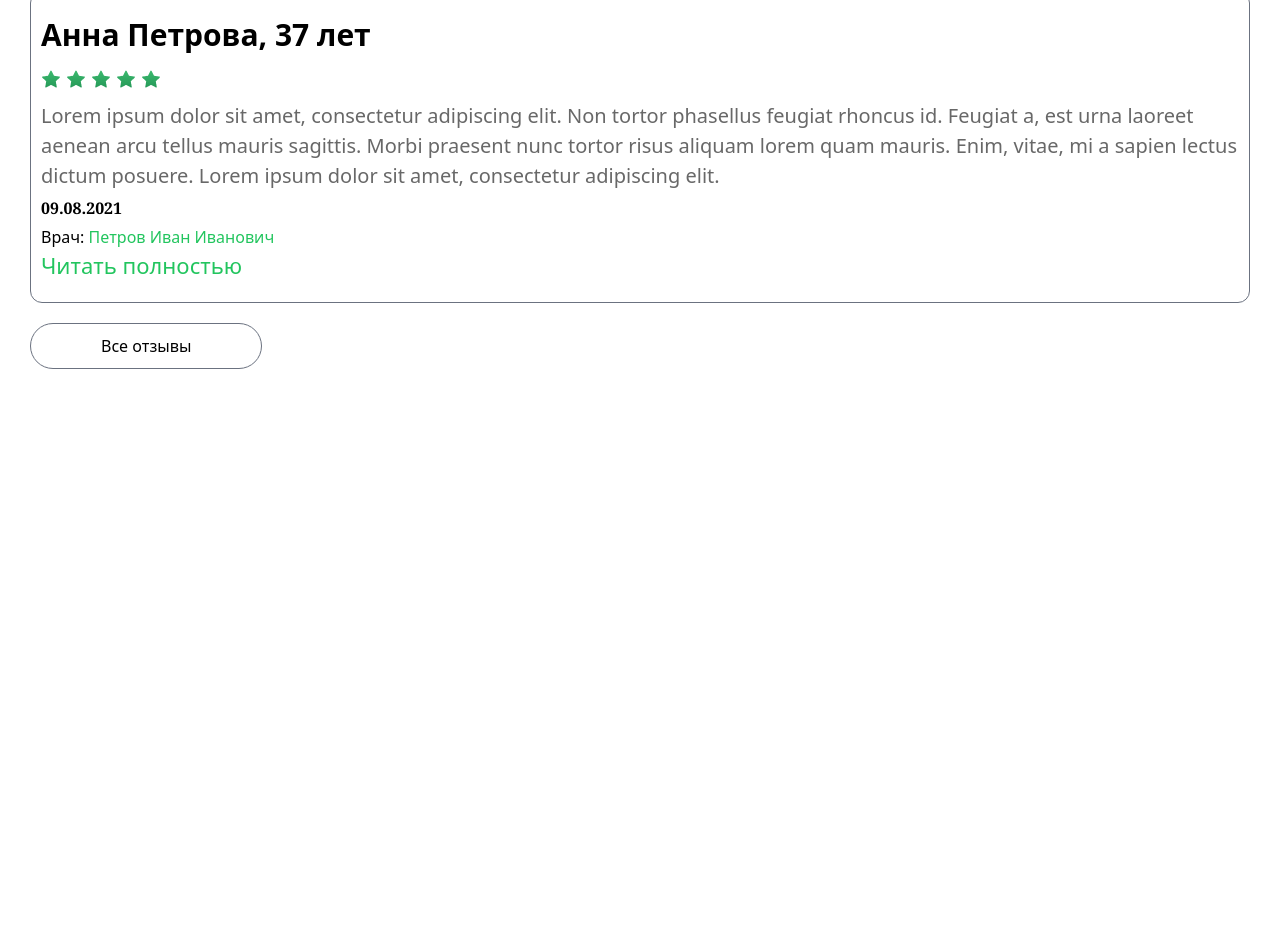
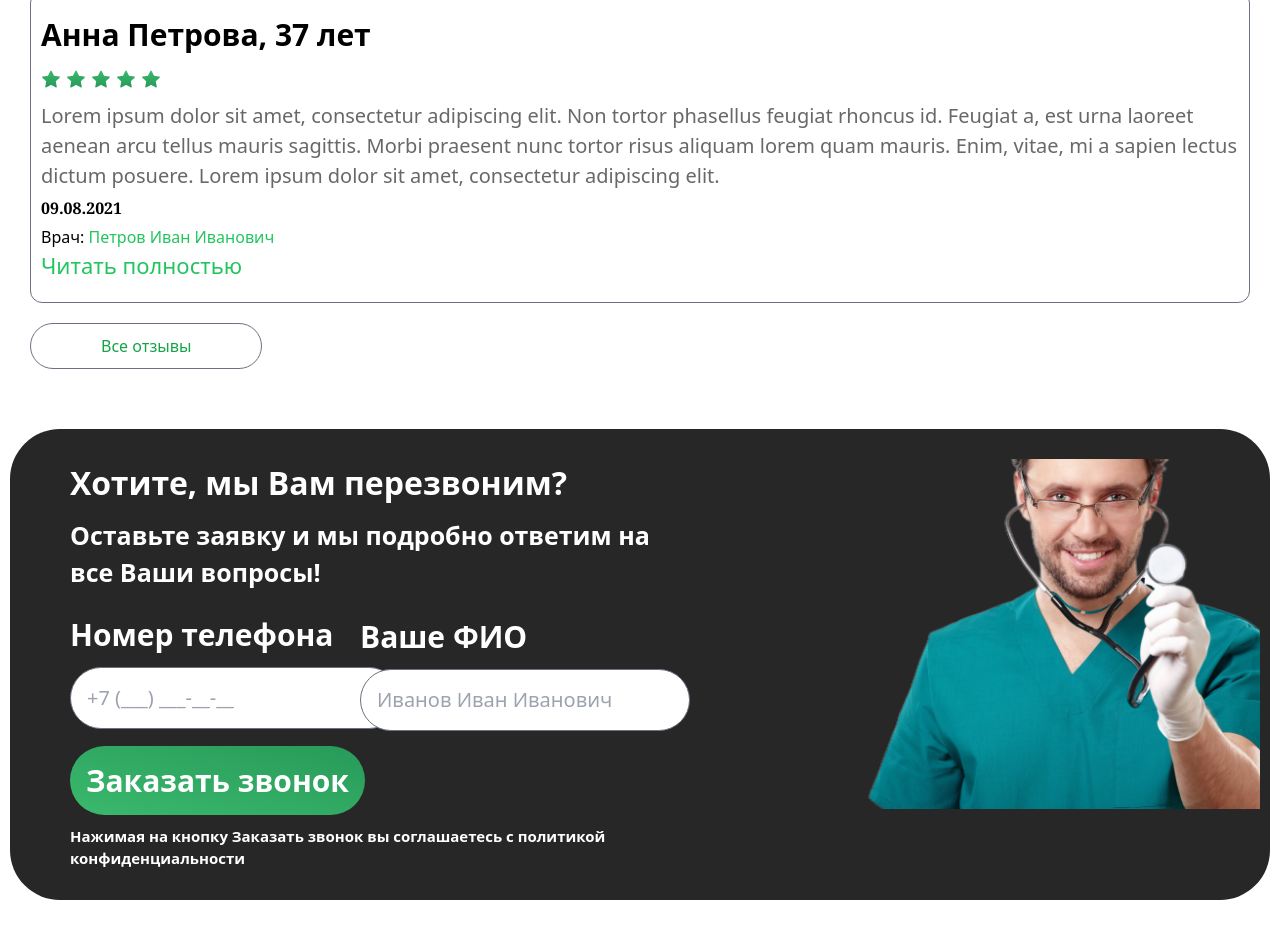
Before and after one commit to Sobir87/Examen, a website: page src/index.html in a window 1280 px wide. Shown: the part 2876-3815 px from the top of the page. Before the commit the page ends 3275 px from the top, so only its background shows below. Drawn offline with Linux system fonts and the light colour scheme.

Commit message:
With all

```diff
--- a/src/index.html
+++ b/src/index.html
@@ -9,7 +9,7 @@
     <link rel="stylesheet" href="./fontawesome-free-6.7.2-web/fontawesome-free-6.7.2-web/css/all.css">
 </head>
 
-<body>
+<body class="lg:overflow-x-hidden">
     <header class=" py-[10px] text-[20px] max-w-[1240px] m-auto">
         <nav class="hidden  px-[30px] lg:flex justify-between items-center">
             <p>Сеть клиник Томской области</p>
@@ -195,7 +195,37 @@
                     Иванович</span>
                 <p class="text-[22px] text-green-500 border-b-green-500">Читать полностью</p>
             </article>
-            <button class="px-[70px] mt-[20px] m-auto py-[10px] border-[1px] border-gray-500 border-solid text-green-600  rounded-3xl">Все отзывы</button>
+            <button
+                class="px-[70px] mt-[20px]  py-[10px] border-[1px] border-gray-500 border-solid text-green-600  rounded-3xl">Все
+                отзывы</button>
+        </section>
+        <section class="rounded-[50px]  bg-[#272727] text-white mt-[30px] px-[10px] py-[30px] lg:flex ">
+            <div class="lg:ml-[50px]">
+                <h1 class="text-[50px] font-bold lg:text-[32px]">Хотите, мы Вам перезвоним?</h1>
+                <p class="text-[25px] mt-[10px] font-semibold">Оставьте заявку и мы подробно ответим на все Ваши
+                    вопросы!</p>
+                <label for="">
+                    <p class="mt-[20px] mb-[10px] text-[30px] font-semibold">Номер телефона</p>
+                </label>
+                <input type="number"
+                    class=" text-[20px] border-[1px] px-[90px] text-black py-[15px] border-gray-500 border-solid rounded-full lg:px-4"
+                    placeholder="+7 (___) ___-__-__">
+                <div class="lg:relative z-10 top-[-135px] left-[290px]">
+                     <label for="">
+                        <p class=" text-[30px] mb-[10px] mt-[20px] font-semibold">Ваше ФИО</p>
+                    </label>
+                    <input type="text"
+                        class=" text-[20px] border-[1px] px-[90px] text-black  py-[15px] border-gray-500 border-solid rounded-full lg:px-4"
+                        placeholder="Иванов Иван Иванович">
+                </div>
+                <button
+                    class="bg-gradient-to-tr from-[#3BB96D] to-[#279A59] mt-[30px] px-[90px] py-[12px] rounded-full text-[30px] font-semibold lg:px-4 relative z-20 top-[-150px]">Заказать
+                    звонок</button>
+                <p class="text-[15px] mt-[10px] font-semibold lg:mt-[-140px]">Нажимая на кнопку Заказать звонок вы соглашаетесь с
+                    политикой конфиденциальности</p>
+            </div>
+            <img src="./doctor-with-stethoscope-2021-09-03-02-58-01-utc 1.png"
+                class="hidden lg:block h-[350px] ml-[60px]" alt="">
         </section>
     </main>
 </body>
```
Also changed, not shown: src/doctor-with-stethoscope-2021-09-03-02-58-01-utc 1.png (added), src/output.css.
